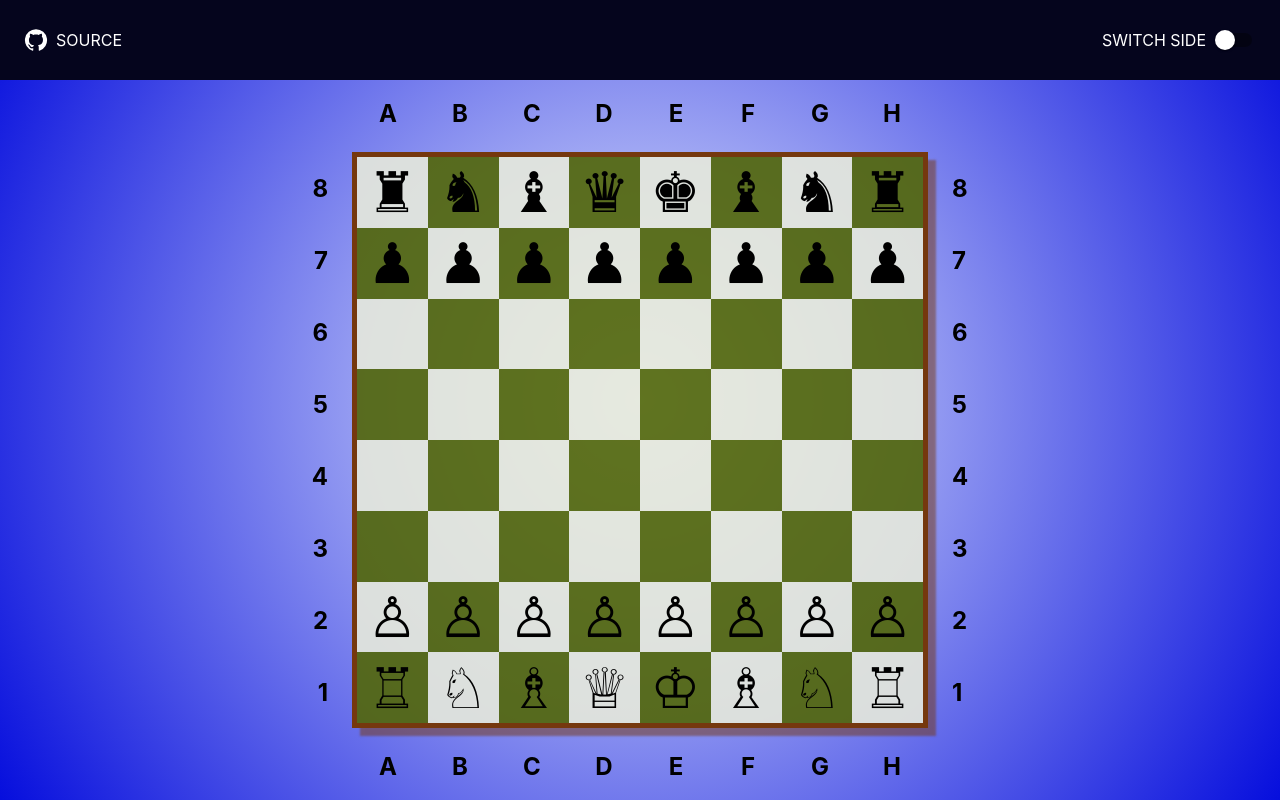
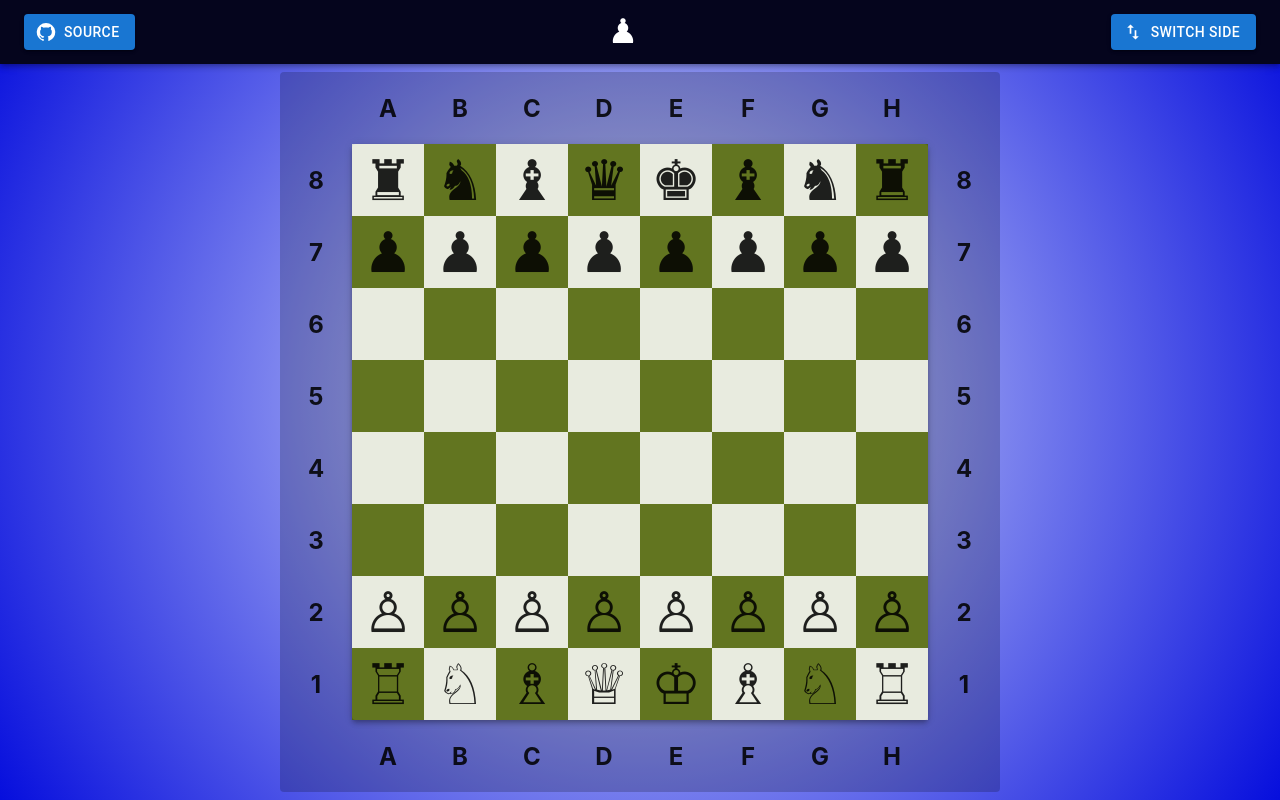
Before and after one commit to seanluong/chess-board, a React (Create React App) app: page / in a window 1280 px wide. Built offline with nearby package versions, Linux system fonts and the light colour scheme.

Commit message:
Use MUI components and layout

```diff
--- a/package.json
+++ b/package.json
@@ -3,10 +3,10 @@
   "version": "0.1.0",
   "private": true,
   "dependencies": {
-    "@emotion/react": "^11.10.5",
-    "@emotion/styled": "^11.10.5",
+    "@emotion/react": "^11.10.6",
+    "@emotion/styled": "^11.10.6",
     "@mui/icons-material": "^5.11.0",
-    "@mui/material": "^5.11.8",
+    "@mui/material": "^5.11.9",
     "@testing-library/jest-dom": "^5.16.5",
     "@testing-library/react": "^13.4.0",
     "@testing-library/user-event": "^13.5.0",
--- a/src/Board.jsx
+++ b/src/Board.jsx
@@ -1,4 +1,4 @@
-import './Board.scss';
+import { Paper, Stack } from '@mui/material';
 
 const rowKey = (rowIdx) => `${rowIdx + 1}`;
 
@@ -19,43 +19,45 @@ const cellKey = (rowIdx, colIdx) => `${rowKey(rowIdx)}:${colKey(colIdx)}`;
 
 const isLightCell = (rowIdx, colIdx) => (rowIdx + colIdx) % 2 === 1;
 
-const cellSide = (rowIdx, colIdx) => {
-    const classes = [];
-    if (rowIdx === 0) {
-        classes.push('bottom');
-    } else if (rowIdx === 7) {
-        classes.push('top');
-    }
-
-    if (colIdx === 0) {
-        classes.push('left');
-    } else if (colIdx === 7) {
-        classes.push('right');
-    }
-    return classes.join(" ");
-}
-
 const Row = ({row, rowIdx}) => {
+    const darkCellBackgroundColor = "rgba(82, 103, 8, 0.9)";
+    const lightCellBackgroundColor = "rgba(230, 233, 220, 0.9)";
+    const cellSize = "min(7vw, 7vh)";
     return (
-        <div className="row">
+        <Stack direction="row" sx={{
+            display: "flex",
+            flex: `1 1 ${cellSize}`,
+        }}>
             {
                 row.map((piece, colIdx) => {
-                    const cellSideClass = cellSide(rowIdx, colIdx);
-                    const cellColorClass = isLightCell(rowIdx, colIdx) ? 'light' : 'dark';
+                    const isLight = isLightCell(rowIdx, colIdx);
                     return (
-                        <div key={cellKey(rowIdx, colIdx)} className={`cell ${cellSideClass} ${cellColorClass}`}>
+                        <Paper key={cellKey(rowIdx, colIdx)} sx={{
+                            flex: "1 1 min(9vw, 9vh)",
+                            height: "100%",
+                            display: "flex",
+                            alignItems: "center",
+                            justifyContent: "center",
+                            bgcolor: isLight ? lightCellBackgroundColor : darkCellBackgroundColor,
+                            borderRadius: 0,
+                            fontSize: cellSize,
+                        }} elevation={0}>
                             {piece}
-                        </div>
+                        </Paper>
                     );
                 })
             }
-        </div>
+        </Stack>
     );
 }
 
 export const Board = ({board}) => {
     return (
-        <div className="board">
+        <Paper sx={{
+            display: "flex",
+            flexDirection: "column-reverse",
+            gridArea: "2 / 2 / span 8 / span 8",
+        }} elevation={4}>
             {
                 board.map((row, rowIdx) => {
                     return  (
@@ -63,6 +65,6 @@ export const Board = ({board}) => {
                     );
                 })
             }
-        </div>
+        </Paper>
     )
 }
--- a/src/Board.scss
+++ /dev/null
@@ -1,36 +0,0 @@
-@import 'variables';
-
-.board {
-    box-sizing: border-box;
-    border: 5px solid rgb(117, 56, 14);
-    box-shadow: 0.5em 0.5em 2px rgba(117, 55, 14, 0.5);
-    display: flex;
-    flex-direction: column-reverse;
-    align-items: stretch;
-    justify-content: space-between;
-    flex-basis: $board-size;
-
-    grid-area: 2 / 2 / span 8 / span 8;
-}
-
-.row {
-    display: flex;
-    flex: 1 1 $cell-size;
-}
-
-.cell {
-    flex: 1 1 $cell-size;
-    height: 100%;
-    display: flex;
-    align-items: center;
-    justify-content: center;
-    font-size: $piece-font-size;
-
-    &.dark {
-        background-color: rgba(82, 103, 8, 0.9);
-    }
-
-    &.light {
-        background-color: rgba(230, 233, 220, 0.9);
-    }
-}
--- a/src/ChessBoard.jsx
+++ b/src/ChessBoard.jsx
@@ -1,5 +1,5 @@
 import { Board } from './Board';
-import './ChessBoard.scss';
+import { Paper } from "@mui/material";
 import { usePieceColorContext, WHITE } from './PieceColorContext';
 import { ColNames, RowNames } from './RowColNames';
 
@@ -30,14 +30,19 @@ export const ChessBoard = () => {
     const { pieceColor } = usePieceColorContext();
 
     return (
-        <div className={`chess-board ${pieceColor}-piece`}>
-            <ColNames direction="top" />
+        <Paper sx={{
+            display: "grid",
+            gridTemplate: "repeat(10, min(9vw, 9vh)) / repeat(10, min(9vw, 9vh))",
+            bgcolor: "rgba(0, 0, 0, 0.2)",
+            border: "none",
+        }} variant="outlined">
+            <ColNames side="top" />
 
-            <RowNames direction="left" />
+            <RowNames side="left" />
             <Board board={pieceColor === WHITE ? WHITE_BOARD : BLACK_BOARD} />
-            <RowNames direction="right" />
+            <RowNames side="right" />
 
-            <ColNames direction="bottom" />
-        </div>
+            <ColNames side="bottom" />
+        </Paper>
     );
 }
--- a/src/ChessBoard.scss
+++ /dev/null
@@ -1,8 +0,0 @@
-@import 'variables';
-
-.chess-board {
-    display: grid;
-    grid-template:
-        repeat(10, $cell-size) / repeat(10, $cell-size)
-    ;
-}
--- a/src/Header.jsx
+++ b/src/Header.jsx
@@ -1,21 +1,40 @@
-import './Header.scss'
-
 import GitHubIcon from '@mui/icons-material/GitHub';
-import { Switch } from '@mui/material';
-import { BLACK, usePieceColorContext } from './PieceColorContext';
+import SwapVertIcon from '@mui/icons-material/SwapVert';
+import { AppBar, Button, Toolbar, Typography } from '@mui/material';
+import { WHITE, usePieceColorContext } from './PieceColorContext';
+import { Box } from '@mui/system';
 
 export const Header = () => {
     const { pieceColor, togglePieceColor } = usePieceColorContext();
+    const gitHubUrl = "https://github.com/seanluong/chess-board";
 
     return (
-        <header>
-            <a href={"https://github.com/seanluong/chess-board"} target={"_blank"} rel="noreferrer">
-                <GitHubIcon />Source
-            </a>
-            <div className='piece-color-switch'>
-                <div>Switch Side</div>
-                <Switch checked={pieceColor === BLACK} onChange={togglePieceColor} />
-            </div>
-        </header>
+        <>
+            <AppBar position='static'>
+                <Toolbar sx={{
+                    bgcolor: "rgb(5, 5, 29)",
+                    color: "rgb(255, 255, 255)",
+                    justifyContent: "space-between",
+                }}>
+                    <Button variant="contained" href={gitHubUrl}
+                        startIcon={<GitHubIcon />} target={"_blank"} rel="noreferrer noopener">
+                        <Typography variant="span" sx={{ display: { xs: 'none', sm: 'block' } }}>
+                            Source
+                        </Typography>
+                    </Button>
+                    <Box component={"div"}>
+                        <Typography variant="h4">
+                            {pieceColor === WHITE ? '♟' : '♙'}
+                        </Typography>
+                    </Box>
+                    <Button variant="contained" onClick={togglePieceColor}
+                        startIcon={<SwapVertIcon />}>
+                        <Typography variant="span" sx={{ display: { xs: 'none', sm: 'block' } }}>
+                            Switch Side
+                        </Typography>
+                    </Button>
+                </Toolbar>
+            </AppBar>
+        </>
     );
 }
--- a/src/Header.scss
+++ /dev/null
@@ -1,43 +0,0 @@
-@import 'variables';
-
-$text-color: rgb(255, 255, 255);
-$background-color: rgb(5, 5, 29);
-
-header {
-    flex: 1 1 10vh;
-    background-color: $background-color;
-    display: flex;
-    justify-content: space-between;
-    align-items: center;
-    color: $text-color;
-    text-transform: uppercase;
-
-    display: flex;
-
-    a {
-        margin: auto 1rem;
-        display: flex;
-        align-items: center;
-        border-radius: 4px;
-        color: $text-color;
-        padding: 0.5rem;
-        text-decoration: none;
-
-        svg:first-child {
-            margin-right: 0.5rem;
-        }
-
-        &:hover {
-            color: $background-color;
-            background-color: $text-color;
-        }
-    }
-
-    .piece-color-switch {
-        margin: auto 1rem;
-
-        display: flex;
-        justify-content: center;
-        align-items: center;
-    }
-}
--- a/src/RowColNames.jsx
+++ b/src/RowColNames.jsx
@@ -1,40 +1,62 @@
+import { Stack, Paper } from "@mui/material";
 import { BLACK, usePieceColorContext } from "./PieceColorContext";
-import "./RowColNames.scss";
 
-export const RowNames = ({ direction }) => {
+export const RowNames = ({ side }) => {
     const names = [1, 2, 3, 4, 5, 6, 7, 8];
     const { pieceColor } = usePieceColorContext();
     if (pieceColor === BLACK) {
         names.reverse();
     }
     return (
-        <div className={`row-names ${direction}`}>
+        <Stack direction="column-reverse" sx={{
+            gridArea: (side === "left" ? "2 / 1 / span 8 / span 1" : "2 / 10 / span 8 / span 1"),
+        }}>
             {
                 names.map((name) =>
-                    <div key={`${direction} ${name}`} className={`row-name ${direction}`}>
+                    <Paper key={`${side} ${name}`} elevation={0} sx={{
+                        flex: "1 1 100%",
+                        display: "flex",
+                        justifyContent: "center",
+                        alignItems: "center",
+                        bgcolor: "transparent",
+                        border: "none",
+                        textTransform: "uppercase",
+                        fontSize: { xs: "1em", sm: "1.5em" }
+                    }}>
                         <strong>{name}</strong>
-                    </div>
+                    </Paper>
                 )
             }
-        </div>
+        </Stack>
     );
 }
 
-export const ColNames = ({ direction }) => {
+export const ColNames = ({ side }) => {
     const names = ['a', 'b', 'c', 'd', 'e', 'f', 'g', 'h'];
     const { pieceColor } = usePieceColorContext();
     if (pieceColor === BLACK) {
         names.reverse();
     }
     return (
-        <div className={`col-names ${direction}`}>
+        <Stack direction="row" sx={{
+            gridArea: (side === "top" ? "1 / 2 / span 1 / span 8" : "10 / 2 / span 1 / span 8"),
+            alignItems: "center",
+        }}>
             {
                 names.map((name) =>
-                    <div key={`${direction} ${name}`} className={`col-name ${direction}`}>
+                    <Paper key={`${side} ${name}`} elevation={0} sx={{
+                        flex: "1 1 100%",
+                        textAlign: "center",
+                        bgcolor: "transparent",
+                        border: "none",
+                        textTransform: "uppercase",
+                        fontSize: { xs: "1em", sm: "1.5em" },
+
+                    }}>
                         <strong>{name}</strong>
-                    </div>
+                    </Paper>
                 )
             }
-        </div>
+        </Stack>
     );
 }
--- a/src/RowColNames.scss
+++ /dev/null
@@ -1,70 +0,0 @@
-@import 'variables';
-
-
-.row-names,
-.col-names {
-    display: flex;
-    justify-content: space-between;
-}
-
-.col-names {
-    div.col-name {
-        justify-content: center;
-        text-transform: uppercase;
-
-        &.top {
-            align-items: flex-end;
-            padding-bottom: 1em;
-        }
-
-        &.bottom {
-            align-items: flex-start;
-            padding-top: 1em;
-        }
-    }
-
-    &.top {
-        grid-area: 1 / 2 / span 1 / span 8;
-    }
-
-    &.bottom {
-        grid-area: 10 / 2 / span 1 / span 8;
-    }
-}
-
-.row-names {
-    flex-direction: column-reverse;
-
-    div.row-name {
-        align-items: center;
-
-        &.left {
-            justify-content: flex-end;
-            margin-right: 1em;
-        }
-
-        &.right {
-            justify-content: flex-start;
-            margin-left: 1em;
-        }
-    }
-
-    &.left {
-        grid-area: 2 / 1 / span 8 / span 1;
-    }
-
-    &.right {
-        grid-area: 2 / 10 / span 8 / span 1;
-    }
-}
-
-div.row-name,
-div.col-name {
-    display: flex;
-    flex: 1 1 100%;
-    font-size: 1em;
-
-    @media screen and (min-width: 500px) {
-        font-size: 1.5em;
-    }
-}
--- a/src/variables.scss
+++ /dev/null
@@ -1,3 +0,0 @@
-$board-size: min(80vw, 80vh);
-$cell-size: min(9vw, 9vh);
-$piece-font-size: min(7vw, 7vh);
```
Also changed, not shown: 1 other file (tests, documents, lock files or other folders).
